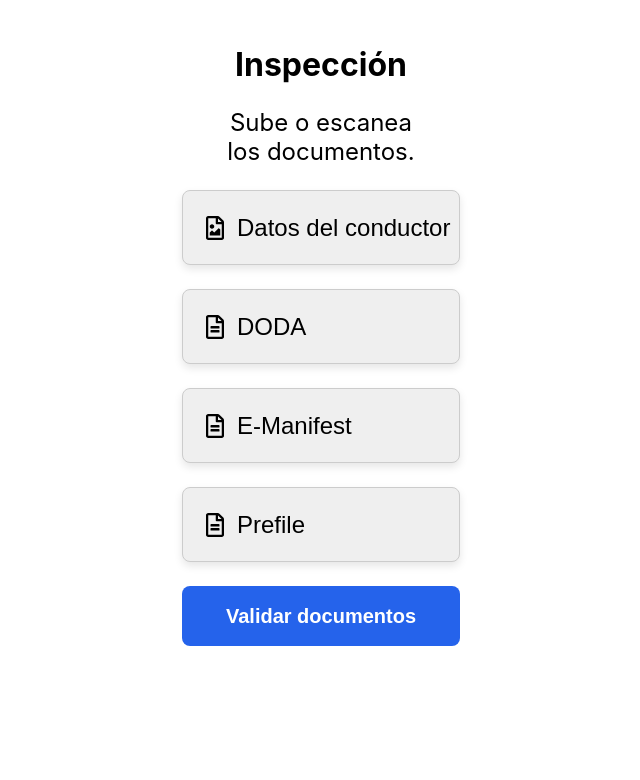
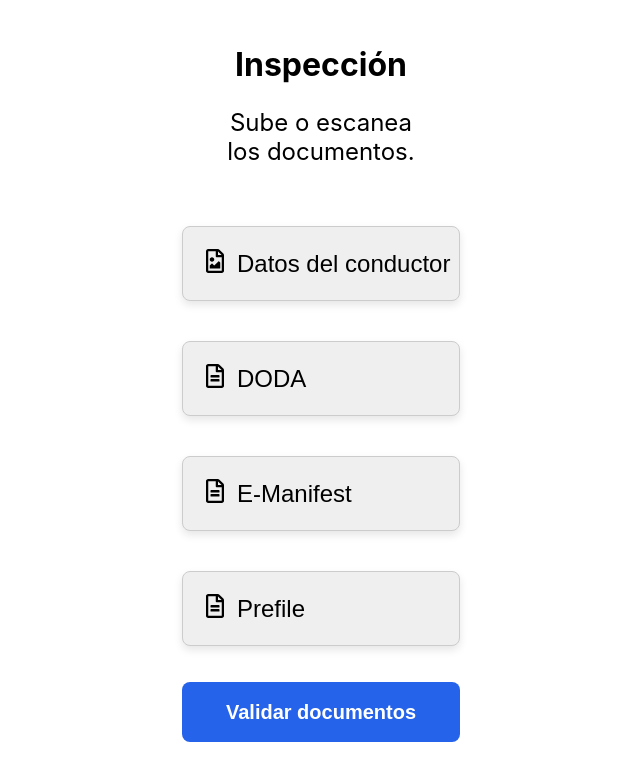
Before and after one commit to ErikaBernabe/AduanaProyecto, a React (Create React App) app: page / in a window 1280 px wide. Both pictures are taken after typing "name@example.com", "Sample" into the empty fields and a click on the button "Ingresar". Shown: the top 780 px of the page, without its empty margins (319-959 px from the left). Built offline with nearby package versions, Linux system fonts and the light colour scheme.

Commit message:
feat: Se agreago useState para para guardas la lista de objetos refactor: Se modifico la fomrma en que se muestran los botones usando .map()

```diff
--- a/src/InspectionScreen.css
+++ b/src/InspectionScreen.css
@@ -1,4 +1,4 @@
-.Inspection {
+.inspection {
     padding: 24px;
     text-align: center;
 }
@@ -7,7 +7,7 @@ p {
     font-size: 24px;
 }
 
-.buttons {
+.document-list {
     padding: 12px;
     gap: 16px;
     display: flex;
@@ -16,11 +16,11 @@ p {
     align-items: center;
 }
 
-.Icons {
+.icons {
     padding-right: 10px;
 }
 
-.Document-Button {
+.document-button {
     display: flex;
     align-items: center;
     padding-left: 20px;
@@ -39,7 +39,7 @@ button {
     cursor: pointer;
 }
 
-.Validation {
+.validation {
     padding: 12px;
     margin-top: 24px;
     width: 278px;
--- a/src/InspectionScreen.js
+++ b/src/InspectionScreen.js
@@ -1,19 +1,32 @@
-import { useState } from 'react';
+//Librerias
 import './InspectionScreen.css'
 import { FaFileAlt, FaRegFileAlt, FaRegFileImage } from 'react-icons/fa';
+import React, { useState } from 'react';
+import { upload } from '@testing-library/user-event/dist/upload';
 
 const InspectionScreen = () => {
+  //Lista de documentos y status
+  const [documents, setDocuments] = useState([
+    {id: 1, name: 'Datos del conductor', icon:<FaRegFileImage/>, upload: false},
+    {id: 2, name: 'DODA', icon:<FaRegFileAlt/>, upload: false},
+    {id: 3, name: 'E-Manifest', icon:<FaRegFileAlt/>, upload: false},
+    {id: 4, name: 'Prefile', icon:<FaRegFileAlt/>, upload: false},
+  ]);
+
+  //Estructura de la pagina
   return (
-    <div className="Inspection">
+    <div className="inspection">
         <h1>Inspección</h1>
         <p>Sube o escanea<br/>los documentos.</p>
-        <div className='Buttons'>
-            <button className='Document-Button'><FaRegFileImage className='Icons'/>Datos del conductor</button>
-            <button className='Document-Button'><FaRegFileAlt className='Icons'/>DODA</button>
-            <button className='Document-Button'><FaRegFileAlt className='Icons'/>E-Manifest</button>
-            <button className='Document-Button'><FaRegFileAlt className='Icons'/>Prefile</button>
+        <div className='document-list'>
+            {documents.map((doc) => (
+              <button key={doc.id} className='document-button'>
+                <span className='icons'>{doc.icon}</span>
+                {doc.name}
+              </button>
+            ))}
         </div>
-        <button className='Validation'>Validar documentos</button>
+        <button className='validation'>Validar documentos</button>
     </div>
   );
 }
```
